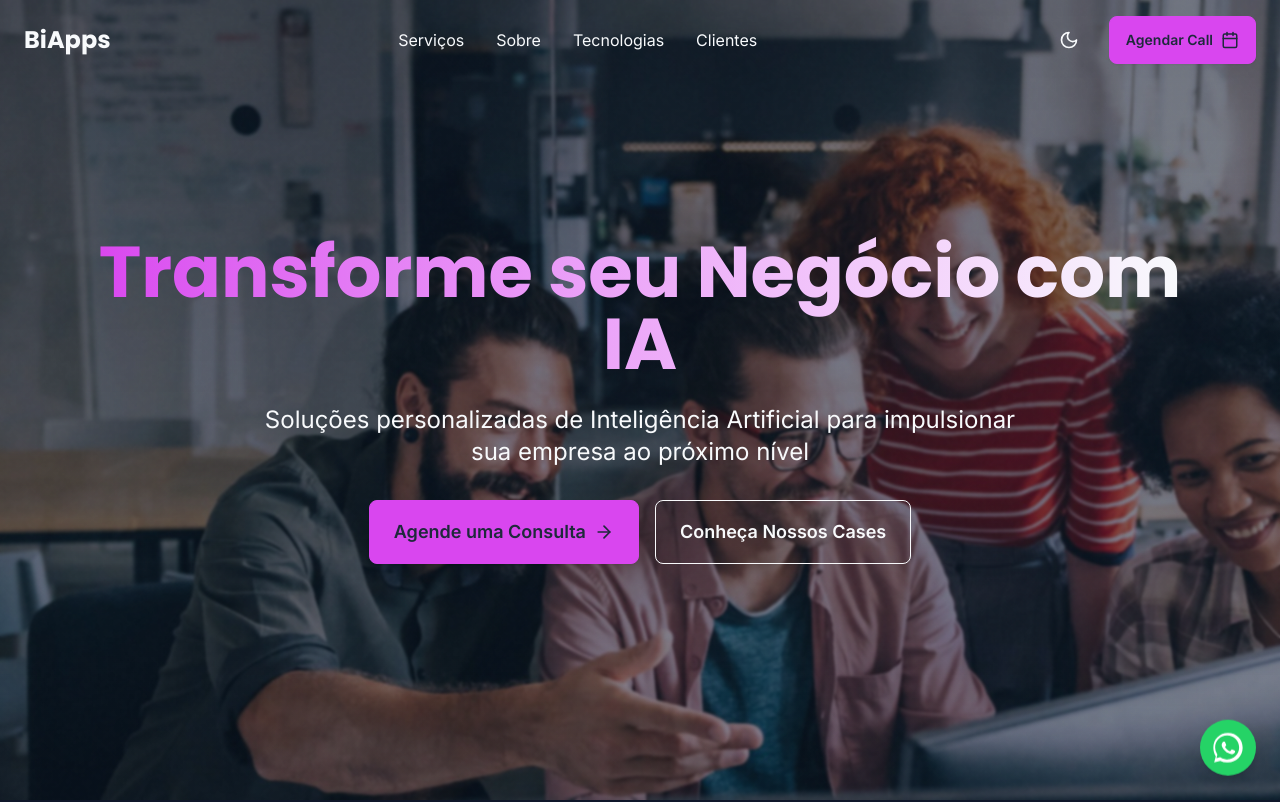
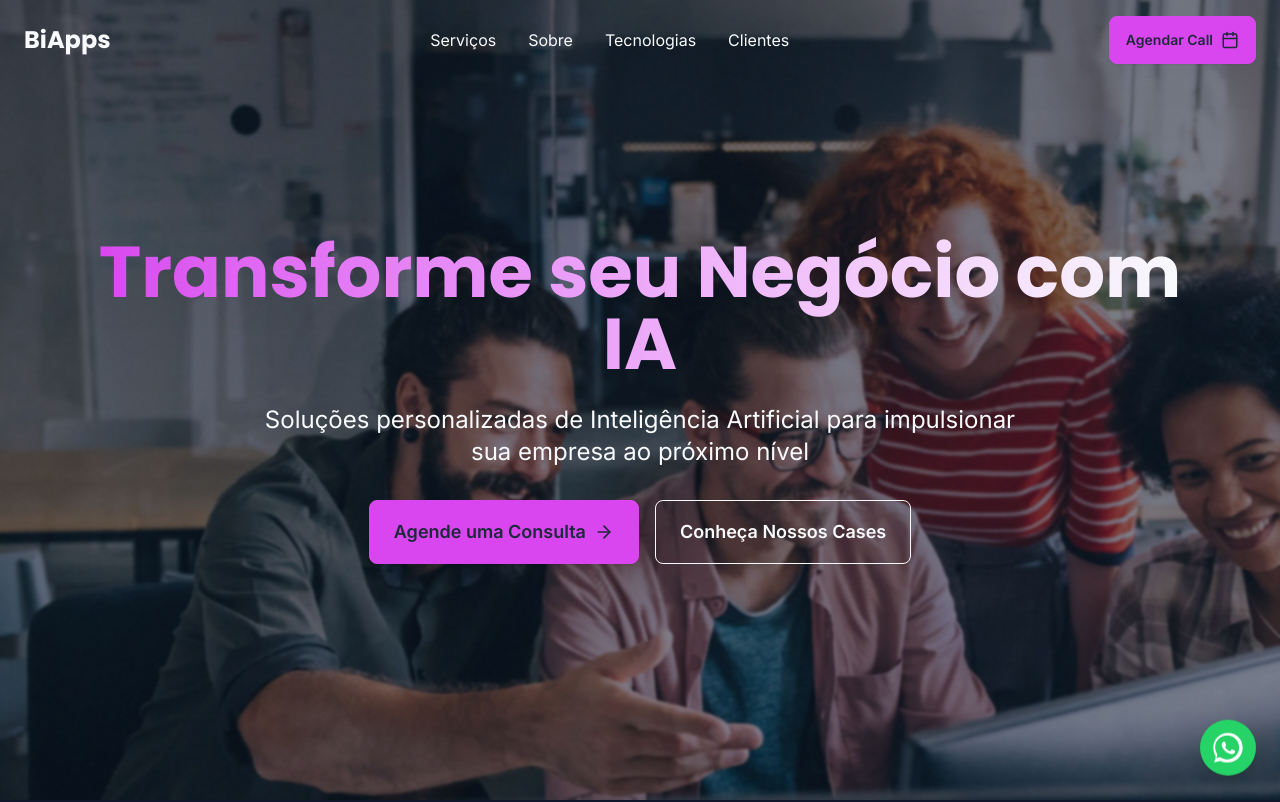
Before and after one commit to andomingos87/biapps-sales-hub, a React (Vite) app: page / in a window 1280 px wide. Shown: the top 802 px of the page. Built offline with nearby package versions, Linux system fonts and the light colour scheme.

Commit message:
Remove dark mode toggle from header
This commit removes the dark mode toggle functionality from the Header component, simplifying the user interface.
[skip gpt_engineer]

```diff
--- a/src/components/Header.tsx
+++ b/src/components/Header.tsx
@@ -1,10 +1,8 @@
 import { useState, useEffect } from "react";
-import { Calendar, Moon, Sun } from "lucide-react";
-import { useTheme } from "@/hooks/use-theme";
+import { Calendar } from "lucide-react";
 
 export const Header = () => {
   const [isScrolled, setIsScrolled] = useState(false);
-  const { theme, toggleTheme } = useTheme();
 
   useEffect(() => {
     const handleScroll = () => {
@@ -26,13 +24,6 @@ export const Header = () => {
           <a href="#clients" className="hover:text-primary transition-colors">Clientes</a>
         </nav>
         <div className="flex items-center gap-4">
-          <button
-            onClick={toggleTheme}
-            className="btn btn-ghost btn-circle"
-            aria-label="Toggle theme"
-          >
-            {theme === 'dark' ? <Sun size={20} /> : <Moon size={20} />}
-          </button>
           <button className="btn btn-primary gap-2">
             Agendar Call <Calendar size={18} />
           </button>
```
